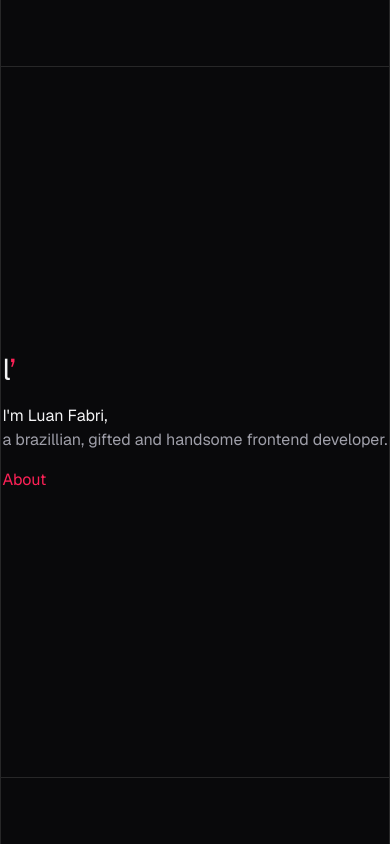
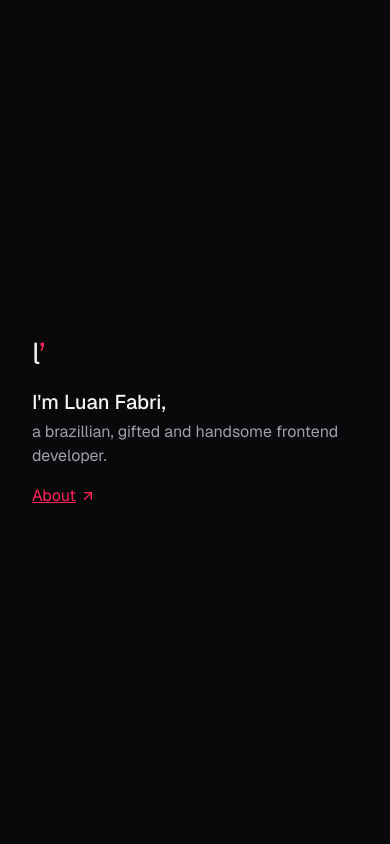
Before and after one commit to luannzin/luannzin.com, a Next.js app: page / in a window 390 px wide. Built offline with nearby package versions, Linux system fonts and the light colour scheme.

Commit message:
refactor: improve layout and styling on homepage, adjust responsiveness, and enhance link interactions

```diff
--- a/src/app/page.tsx
+++ b/src/app/page.tsx
@@ -6,22 +6,25 @@ import { cn } from "@/lib/utils";
 export default function Home() {
   return (
     <div className="w-full h-full flex flex-col items-center justify-center">
-      <div className="w-full h-20 border-b border-border flex items-center justify-center">
-        <div className="h-full max-w-[1920px] w-full border-x border-border"></div>
+      <div className="w-full h-20 lg:border-b border-border flex items-center justify-center lg:px-20">
+        <div className="h-full max-w-[1440px] w-full lg:border-x border-border"></div>
       </div>
-      <div className="h-full max-w-[1920px] w-full border-x border-border">
+      <div className="w-full h-full lg:px-20 flex items-center justify-center">
+        <div className="h-full max-w-[1440px] w-full lg:border-x border-border max-lg:px-8">
           <div className="w-full h-full flex items-center justify-center">
             <div className="flex flex-col gap-4">
               <Logo />
-            <div className="flex flex-col gap-0">
-              <span>I'm Luan Fabri,</span>
+              <div className="flex flex-col max-sm:gap-1">
+                <span className="max-sm:text-xl font-medium">
+                  I'm Luan Fabri,
+                </span>
                 <span className="text-muted-foreground">
                   a brazillian, gifted and handsome frontend developer.
                 </span>
               </div>
               <Link
                 href="/about"
-              className={cn("group text-primary block w-fit")}
+                className={cn("group text-primary block w-fit max-sm:hidden")}
               >
                 <div className="relative flex flex-col">
                   <div className="flex items-center gap-1">
@@ -31,11 +34,22 @@ export default function Home() {
                   <span className="absolute bottom-[2px] left-0 h-px w-full bg-primary origin-right scale-x-0 transition-transform duration-300 ease-out group-hover:scale-x-100 group-hover:origin-left" />
                 </div>
               </Link>
+              <Link
+                href="/about"
+                className={cn("sm:hidden text-primary underline")}
+              >
+                <div className="flex items-center gap-1">
+                  <span>About</span>
+                  <ArrowRight className="size-4 -rotate-45" />
+                </div>
+              </Link>
             </div>
           </div>
         </div>
-      <div className="w-full h-20 border-t border-border flex items-center justify-center">
-        <div className="h-full max-w-[1920px] w-full border-x border-border"></div>
+      </div>
+
+      <div className="w-full h-20 lg:border-t border-border flex items-center justify-center lg:px-20">
+        <div className="h-full max-w-[1440px] w-full lg:border-x border-border"></div>
       </div>
     </div>
   );
```
Lines whose indentation alone changed are shown as unchanged.
